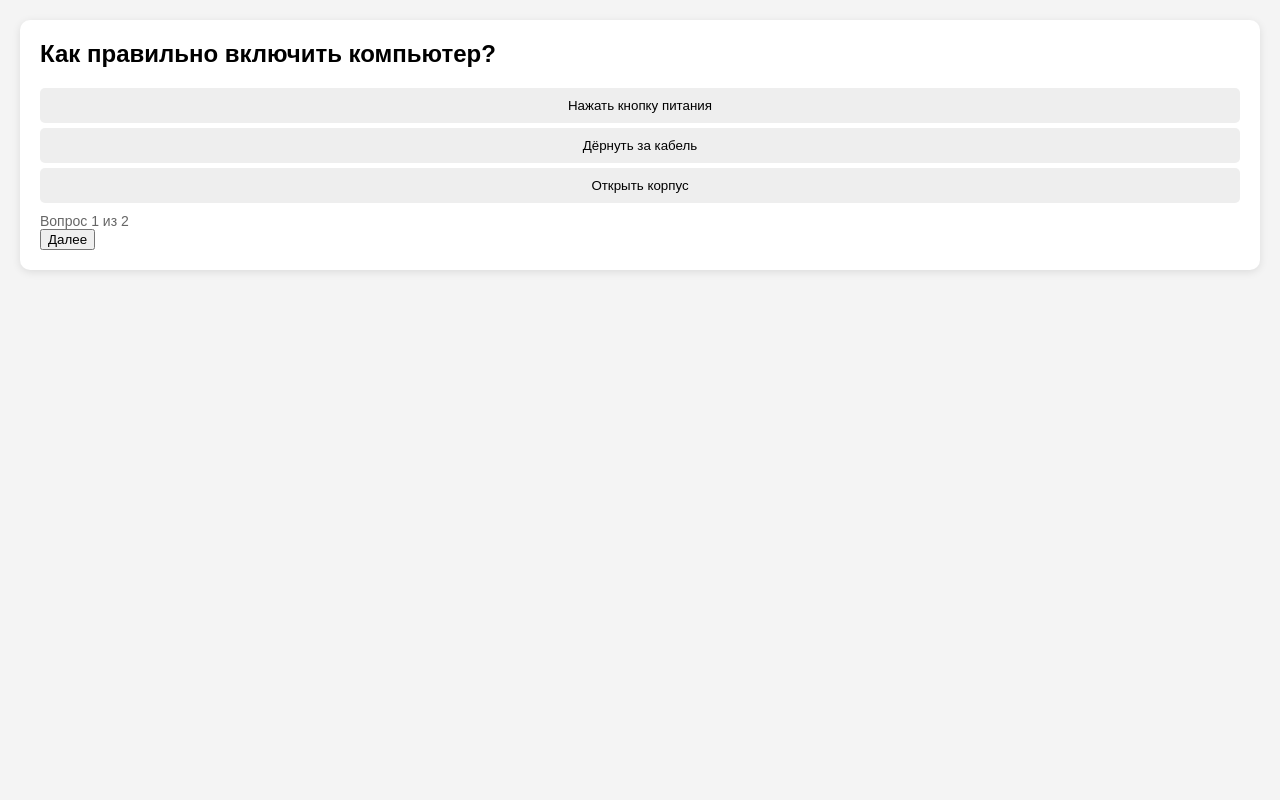
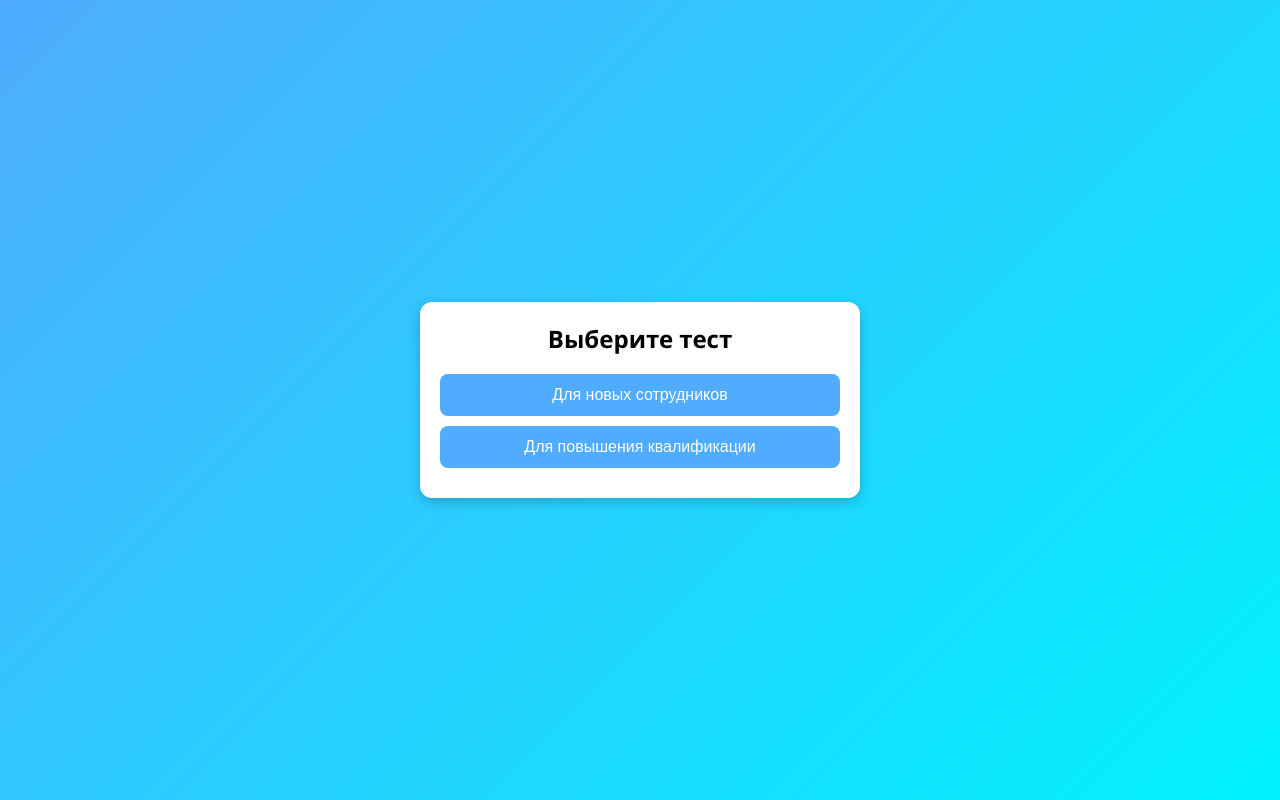
Before and after one commit to matveyyy616/tg-miniapp, a plain HTML site: page index.html in a window 1280 px wide. Drawn offline with Linux system fonts and the light colour scheme.

Commit message:
Update index.html

```diff
--- a/index.html
+++ b/index.html
@@ -3,47 +3,87 @@
 <head>
 <meta charset="UTF-8">
 <meta name="viewport" content="width=device-width, initial-scale=1.0">
-<title>Тест для новых сотрудников</title>
+<title>Тесты компьютерного клуба</title>
 <style>
-  body { font-family: sans-serif; background: #f4f4f4; margin: 0; padding: 20px; }
-  .card { background: white; padding: 20px; border-radius: 10px; box-shadow: 0 2px 8px rgba(0,0,0,0.1); }
+  body {
+    font-family: 'Segoe UI', sans-serif;
+    background: linear-gradient(135deg, #4facfe, #00f2fe);
+    margin: 0; padding: 0;
+    display: flex; align-items: center; justify-content: center;
+    height: 100vh;
+  }
+  .card {
+    background: white; padding: 20px; border-radius: 12px;
+    box-shadow: 0 4px 12px rgba(0,0,0,0.2);
+    max-width: 400px; width: 100%;
+    text-align: center;
+  }
   h2 { margin-top: 0; }
+  .btn {
+    display: block; width: 100%; margin: 10px 0; padding: 12px;
+    border: none; border-radius: 8px; font-size: 16px;
+    cursor: pointer; background: #4facfe; color: white;
+  }
   .answers button {
     display: block; width: 100%; margin: 5px 0; padding: 10px;
-    border: none; border-radius: 5px; background: #eee; cursor: pointer;
+    border: none; border-radius: 8px; background: #eee; cursor: pointer;
   }
-  .answers button.selected { background: #4cafef; color: white; }
+  .answers button.selected { background: #4facfe; color: white; }
   .progress { margin-top: 10px; font-size: 14px; color: #666; }
 </style>
 </head>
 <body>
 
-<div class="card">
+<div class="card" id="startScreen">
+  <h2>Выберите тест</h2>
+  <button class="btn" onclick="startTest('new')">Для новых сотрудников</button>
+  <button class="btn" onclick="startTest('adv')">Для повышения квалификации</button>
+</div>
+
+<div class="card" id="quizScreen" style="display:none;">
   <h2 id="question"></h2>
   <div class="answers" id="answers"></div>
   <div class="progress" id="progress"></div>
-  <button id="nextBtn">Далее</button>
+  <button class="btn" id="nextBtn">Далее</button>
 </div>
 
 <script src="https://telegram.org/js/telegram-web-app.js"></script>
 <script>
-const questions = [
-  { q: 'Как правильно включить компьютер?', options: ['Нажать кнопку питания', 'Дёрнуть за кабель', 'Открыть корпус'], correct: 0 },
-  { q: 'Что делать, если клиент жалуется на медленный интернет?', options: ['Перезапустить роутер', 'Игнорировать', 'Выключить свет'], correct: 0 },
-  // ... добавь остальные 13 вопросов
-];
+const tests = {
+  new: [
+    { q: 'Как правильно включить компьютер?', options: ['Нажать кнопку питания', 'Дёрнуть за кабель', 'Открыть корпус'], correct: 0 },
+    { q: 'Что делать, если клиент жалуется на медленный интернет?', options: ['Проверить соединение', 'Игнорировать', 'Выключить свет'], correct: 0 },
+    // ... остальные вопросы для новых
+  ],
+  adv: [
+    { q: 'Что такое G-Sync?', options: ['Технология синхронизации кадров', 'Видеокарта', 'Монитор'], correct: 0 },
+    { q: 'Какой тип SSD быстрее?', options: ['NVMe', 'SATA', 'HDD'], correct: 0 },
+    // ... остальные вопросы для повышения
+  ]
+};
 
+let currentTest = [];
 let current = 0;
 let score = 0;
 let selected = null;
 
+const startScreen = document.getElementById('startScreen');
+const quizScreen = document.getElementById('quizScreen');
 const qEl = document.getElementById('question');
 const aEl = document.getElementById('answers');
 const pEl = document.getElementById('progress');
 const nextBtn = document.getElementById('nextBtn');
 
+function startTest(type) {
+  currentTest = tests[type];
+  current = 0; score = 0; selected = null;
+  startScreen.style.display = 'none';
+  quizScreen.style.display = 'block';
+  loadQuestion();
+}
+
 function loadQuestion() {
-  const q = questions[current];
+  const q = currentTest[current];
   qEl.textContent = q.q;
   aEl.innerHTML = '';
   q.options.forEach((opt, i) => {
@@ -56,22 +96,20 @@ function loadQuestion() {
     };
     aEl.appendChild(btn);
   });
-  pEl.textContent = `Вопрос ${current+1} из ${questions.length}`;
+  pEl.textContent = `Вопрос ${current+1} из ${currentTest.length}`;
 }
 
 nextBtn.onclick = () => {
   if (selected === null) return alert('Выберите ответ!');
-  if (selected === questions[current].correct) score++;
+  if (selected === currentTest[current].correct) score++;
   selected = null;
   current++;
-  if (current < questions.length) {
+  if (current < currentTest.length) {
     loadQuestion();
   } else {
-    Telegram.WebApp.sendData(JSON.stringify({ testType: 'new_user', score, total: questions.length }));
+    Telegram.WebApp.sendData(JSON.stringify({ score, total: currentTest.length }));
   }
 };
-
-loadQuestion();
 </script>
 
 </body>
```
